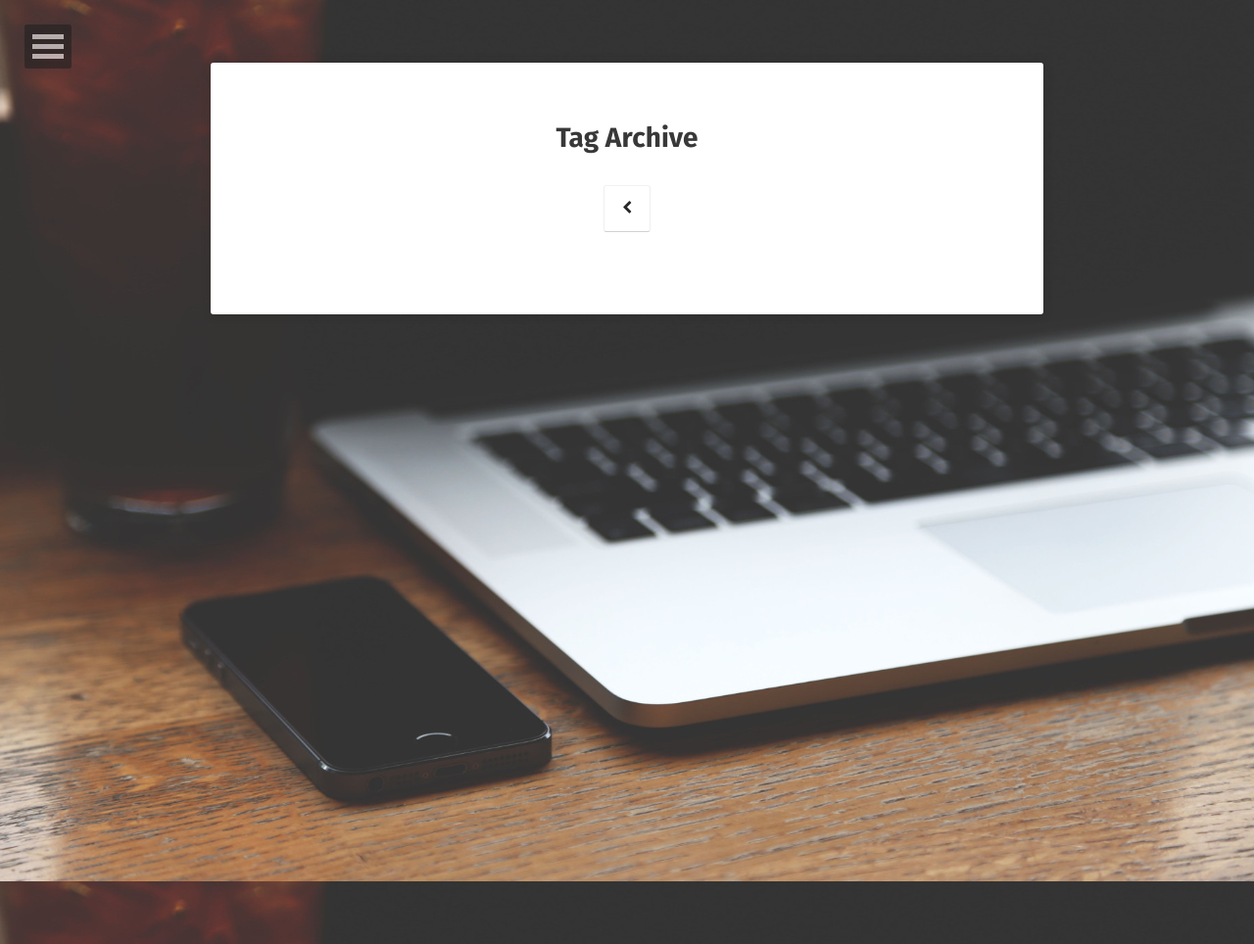
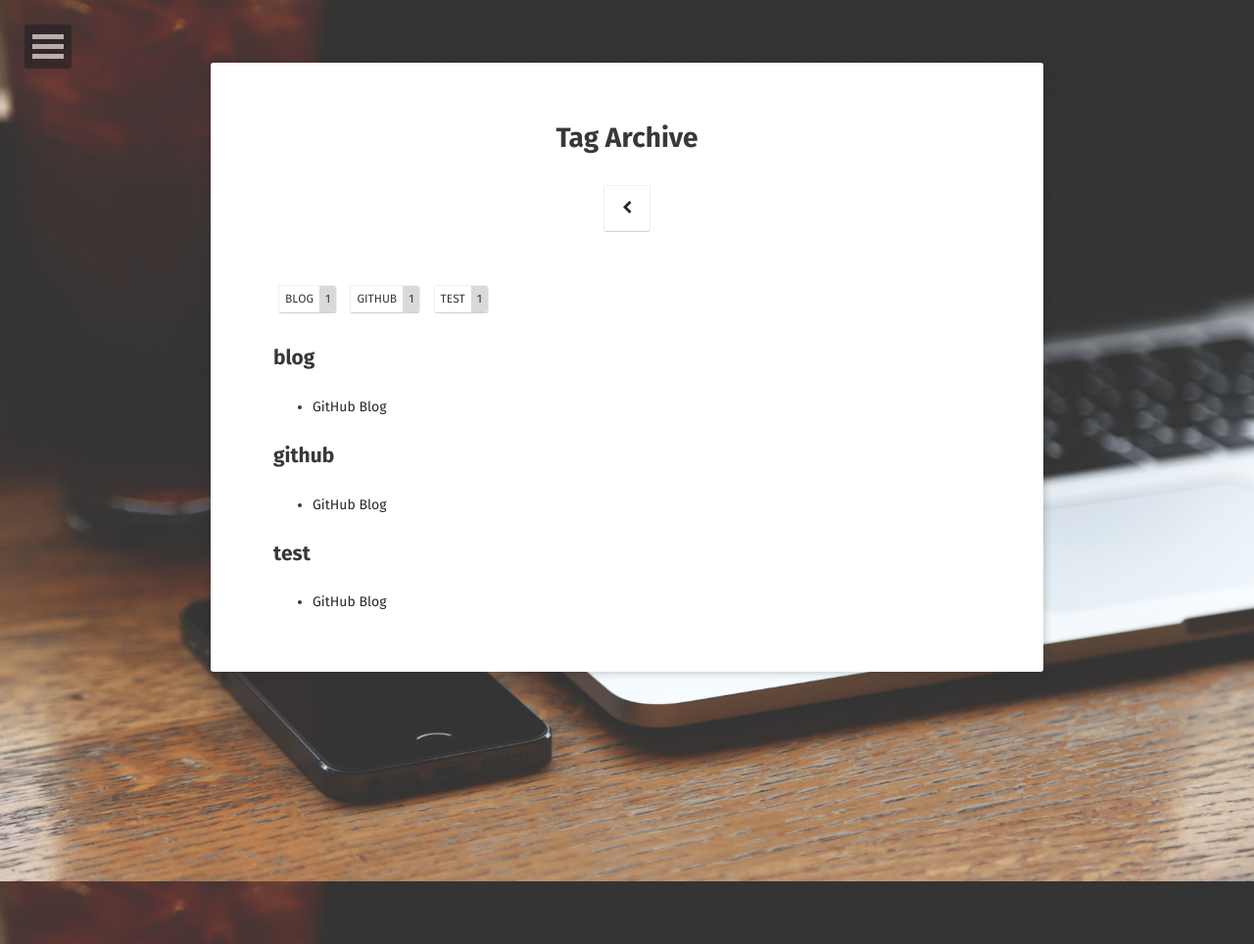
Before and after one commit to skypotato/skypotato.github.io, a Jekyll site: the page built from tags/index.html, in a window 1280 px wide. Shown: the whole page at 98% size. Built offline with Jekyll 4.4.1, drawn with Linux system fonts in a browser that asks for light colours; some web fonts are replaced.

Commit message:
2020.09.07 : 수정

```diff
--- a/_posts/2020-09-04-GitHub-post.md
+++ b/_posts/2020-09-04-GitHub-post.md
@@ -1,3 +1,15 @@
+---
+layout: post
+title: "GitHub Blog"
+date:   2020-09-04
+excerpt: "Test GitHub Blog."
+project: true
+tag:
+- github
+- blog
+- test
+comments: true
+---
 # GitHub Blog
 GitHub blog Test
 First Post For Test
```
